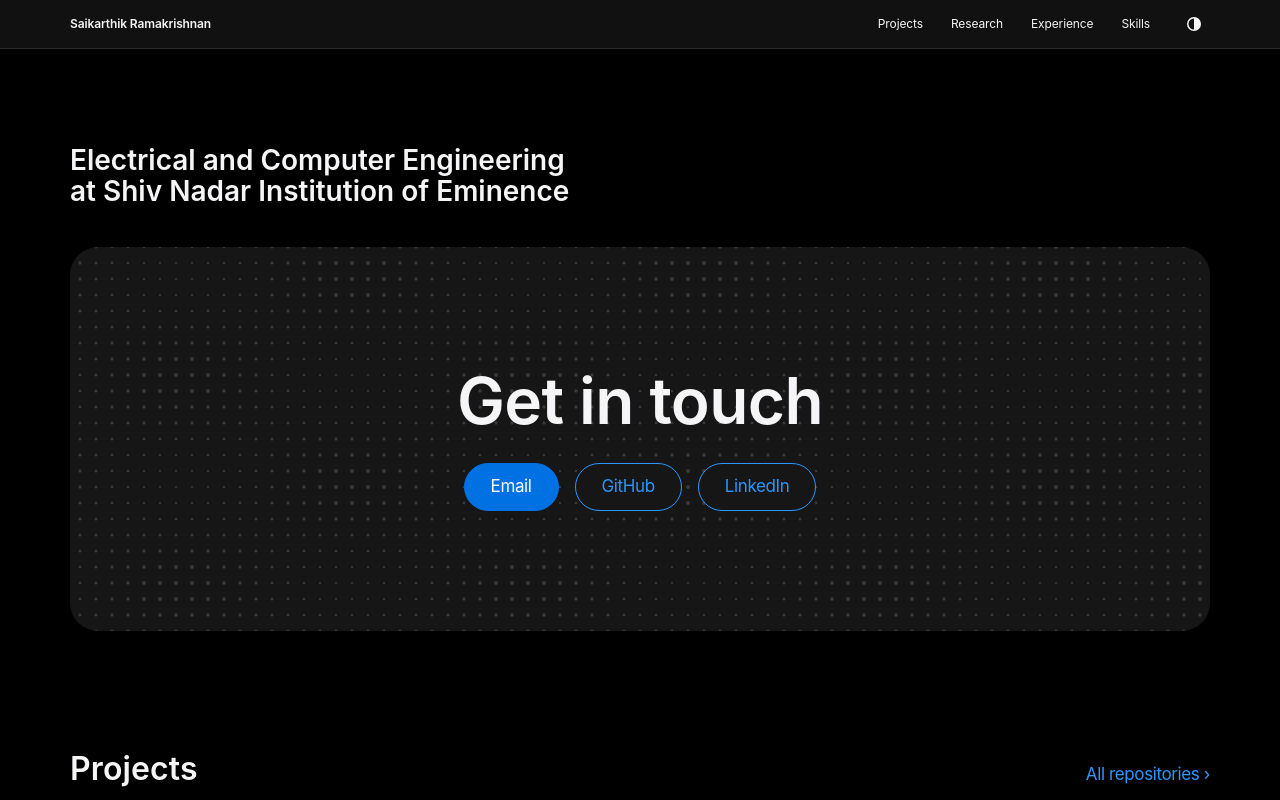
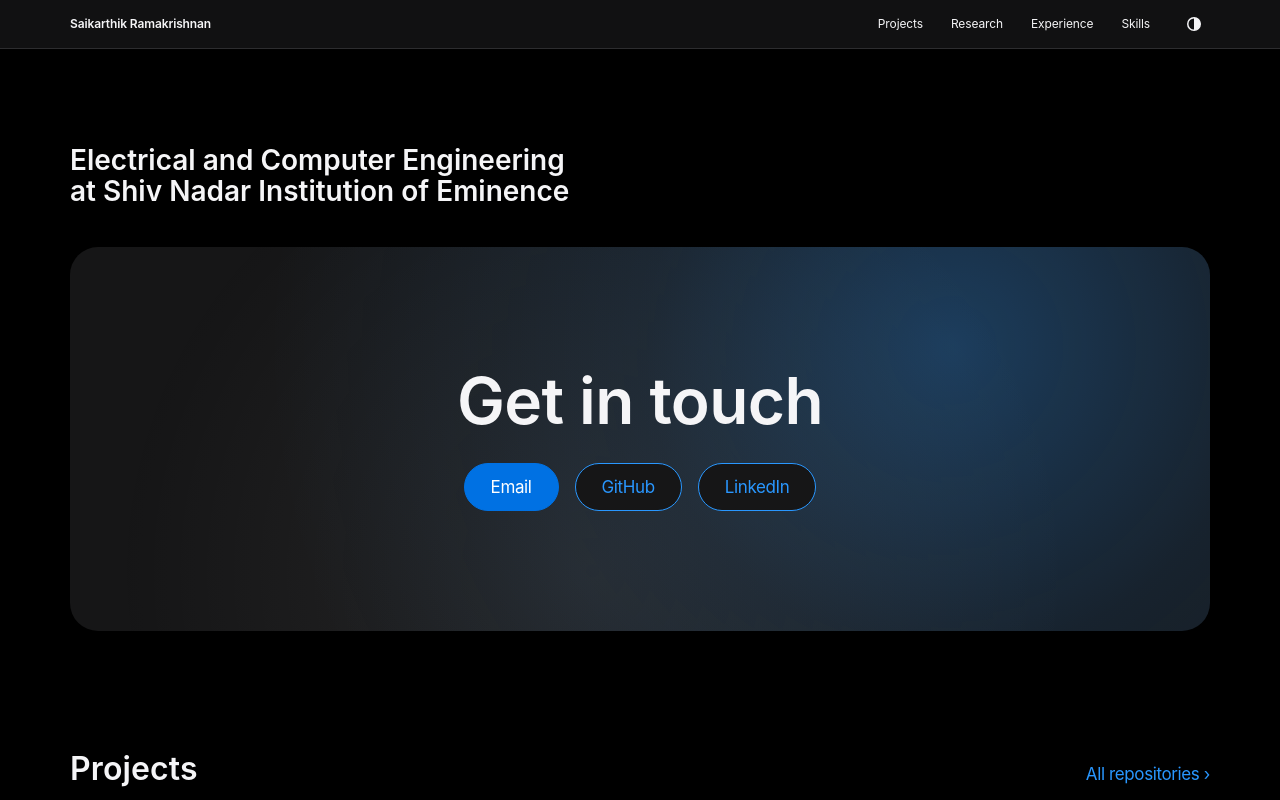
Before and after one commit to Saikarthik-Ramakrishnan/saikarthik-ramakrishnan.github.io, a Svelte app: page / in a window 1280 px wide. Shown: the top 800 px of the page. Built offline with nearby package versions, Linux system fonts and the light colour scheme.

Commit message:
Project animations and contact glow

```diff
--- a/src/App.svelte
+++ b/src/App.svelte
@@ -93,7 +93,7 @@
     <section class="intro">
       <h1>Electrical and Computer Engineering at Shiv Nadar Institution of Eminence</h1>
       <section id="contact" class="contact">
-        <canvas class="field" bind:this={canvases.contactField} aria-hidden="true"></canvas>
+        <canvas class="field" bind:this={canvases.contactGlow} aria-hidden="true"></canvas>
         <h2>Get in touch</h2>
         <div class="actions">
           <a href="mailto:{profile.email}" class="btn solid">Email</a>
@@ -124,7 +124,7 @@
           <span class="more">Learn more ›</span>
           <a href={featured.url} onclick={(e) => e.stopPropagation()}>View on GitHub ›</a>
         </div>
-        <canvas bind:this={canvases.forestFire} aria-hidden="true"></canvas>
+        <div class="simwrap feat"><canvas bind:this={canvases.forestFire} aria-hidden="true"></canvas></div>
         <span class="stack-meta">{featured.stack}</span>
       </div>
 
@@ -144,7 +144,7 @@
               <span class="more">Learn more ›</span>
               <a href={p.url} onclick={(e) => e.stopPropagation()}>View on GitHub ›</a>
             </div>
-            {#if p.sim}<canvas class="sim" bind:this={canvases[p.sim]} aria-hidden="true"></canvas>{/if}
+            {#if p.sim}<div class="simwrap"><canvas bind:this={canvases[p.sim]} aria-hidden="true"></canvas></div>{/if}
             <span class="stack-meta bottom">{p.stack}</span>
           </div>
         {/each}
@@ -284,7 +284,7 @@
     transition: background-color .3s, color .3s;
   }
   .contact h2 { position: relative; font-size: clamp(36px, 5.6vw, 64px); line-height: 1.0625; letter-spacing: -0.009em; white-space: nowrap; }
-  .contact canvas.field { position: absolute; inset: 0; width: 100%; height: 100%; max-width: none; margin: 0; pointer-events: none; }
+  .contact canvas.field { position: absolute; inset: 0; width: 100%; height: 100%; display: block; pointer-events: none; }
   .actions { position: relative; display: flex; flex-wrap: wrap; justify-content: center; gap: 16px; }
   .btn { display: inline-flex; align-items: center; box-sizing: border-box; height: 48px; padding: 0 26px; border: 1px solid var(--link); border-radius: 980px; color: var(--link); background: var(--card); font-size: 17px; }
   .btn:hover { text-decoration: none; background: var(--link); color: #fff; }
@@ -295,7 +295,7 @@
 
   .tile {
     display: flex; flex-direction: column; align-items: center; text-align: center; gap: 10px;
-    box-sizing: border-box; padding: 56px 32px 40px;
+    box-sizing: border-box; min-width: 0; padding: 56px 32px 40px;
     background: var(--card); border-radius: 28px; cursor: pointer; transition: background-color .3s;
   }
   .tile h3 { font-size: clamp(28px, 3.4vw, 40px); line-height: 1.1; letter-spacing: 0; text-wrap: balance; }
@@ -310,8 +310,9 @@
   .featured h3 { font-size: clamp(34px, 5vw, 56px); line-height: 1.07143; letter-spacing: -0.005em; max-width: 820px; }
   .featured .tagline { font-size: clamp(19px, 2.2vw, 24px); line-height: 1.16667; letter-spacing: 0.009em; max-width: 640px; }
   .featured .links { gap: 8px 32px; margin-top: 14px; }
-  canvas { display: block; width: 100%; max-width: 920px; height: 220px; margin-top: 40px; }
-  canvas.sim { max-width: none; height: 240px; margin-top: 32px; }
+  .simwrap { position: relative; width: 100%; min-width: 0; height: 240px; margin-top: 32px; }
+  .simwrap.feat { max-width: 920px; height: 220px; margin-top: 40px; }
+  .simwrap canvas { position: absolute; inset: 0; width: 100%; height: 100%; display: block; }
 
   .research { cursor: default; min-height: 0; gap: 14px; padding: 88px clamp(24px, 6vw, 96px); }
   .research h3 { font-size: clamp(30px, 4.2vw, 48px); line-height: 1.08349; letter-spacing: -0.003em; max-width: 820px; }
--- a/src/sims.js
+++ b/src/sims.js
@@ -23,8 +23,9 @@ const Sims = (function () {
     const ctx = canvas.getContext('2d');
     let W = 0, H = 0, raf = 0, last = 0, visible = true, dead = false, pal = palette();
     const size = () => {
-      const w = canvas.clientWidth, h = canvas.clientHeight, d = window.devicePixelRatio || 1;
-      if (!w || !h) return false;
+      const w = canvas.clientWidth, h = canvas.clientHeight, d = Math.min(2, window.devicePixelRatio || 1);
+      if (!w || !h || w > 4000 || h > 4000) return false;
+      if (w === W && h === H) return true;
       W = w; H = h;
       canvas.width = Math.round(W * d); canvas.height = Math.round(H * d);
       ctx.setTransform(d, 0, 0, d, 0, 0);
@@ -594,7 +595,53 @@ const Sims = (function () {
     };
   }
 
-  return { mount, contactField, forestFire, phantomRing, evolveRing, darwinCircuit, cpcsDoor, liquidState };
+
+  /* ---------- Contact: pointer-following light with a gentle 3D tilt ---------- */
+  function contactGlow() {
+    const rgba = (hex, a) => {
+      let h = String(hex).replace('#', '').trim();
+      if (h.length === 3) h = h.split('').map(c => c + c).join('');
+      const n = parseInt(h, 16) || 0x2997ff;
+      return `rgba(${n >> 16 & 255},${n >> 8 & 255},${n & 255},${a})`;
+    };
+    let t = 0, W = 0, H = 0, px = null, py = null, tx = null, ty = null, rx = 0, ry = 0, el = null;
+    return {
+      attach(canvas) {
+        el = canvas.parentElement;
+        el.style.willChange = 'transform';
+        const move = e => { const r = canvas.getBoundingClientRect(); tx = e.clientX - r.left; ty = e.clientY - r.top; };
+        const leave = () => { tx = null; ty = null; };
+        el.addEventListener('pointermove', move); el.addEventListener('pointerleave', leave);
+        return () => { el.removeEventListener('pointermove', move); el.removeEventListener('pointerleave', leave); el.style.transform = ''; };
+      },
+      resize(w, h) { W = w; H = h; },
+      update(dt) {
+        t += dt;
+        const hover = tx !== null;
+        const gx = hover ? tx : W * (0.5 + 0.32 * Math.sin(t * 0.35)), gy = hover ? ty : H * (0.5 + 0.3 * Math.sin(t * 0.53 + 1));
+        if (px === null) { px = gx; py = gy; }
+        const k = Math.min(1, dt * (hover ? 7 : 1.5));
+        px += (gx - px) * k; py += (gy - py) * k;
+        const trx = hover ? (0.5 - ty / H) * 5 : 0, tryy = hover ? (tx / W - 0.5) * 7 : 0;
+        const kt = Math.min(1, dt * 6);
+        rx += (trx - rx) * kt; ry += (tryy - ry) * kt;
+        if (el) el.style.transform = `perspective(1400px) rotateX(${rx.toFixed(3)}deg) rotateY(${ry.toFixed(3)}deg)`;
+      },
+      draw(ctx, w, h, p) {
+        const x = px === null ? w / 2 : px, y = py === null ? h / 2 : py;
+        const r = Math.max(w, h) * 0.6;
+        let g = ctx.createRadialGradient(x, y, 0, x, y, r);
+        g.addColorStop(0, rgba(p.link, p.light ? 0.2 : 0.3)); g.addColorStop(0.45, rgba(p.link, p.light ? 0.07 : 0.1)); g.addColorStop(1, rgba(p.link, 0));
+        ctx.fillStyle = g; ctx.fillRect(0, 0, w, h);
+        const x2 = w - x * 0.7, y2 = h - y * 0.6, r2 = r * 0.7;
+        g = ctx.createRadialGradient(x2, y2, 0, x2, y2, r2);
+        g.addColorStop(0, rgba(p.fg, p.light ? 0.05 : 0.07)); g.addColorStop(1, rgba(p.fg, 0));
+        ctx.fillStyle = g; ctx.fillRect(0, 0, w, h);
+      }
+    };
+  }
+
+  return { mount, contactField, contactGlow, forestFire, phantomRing, evolveRing, darwinCircuit, cpcsDoor, liquidState };
 })();
 
 export default Sims;
```
